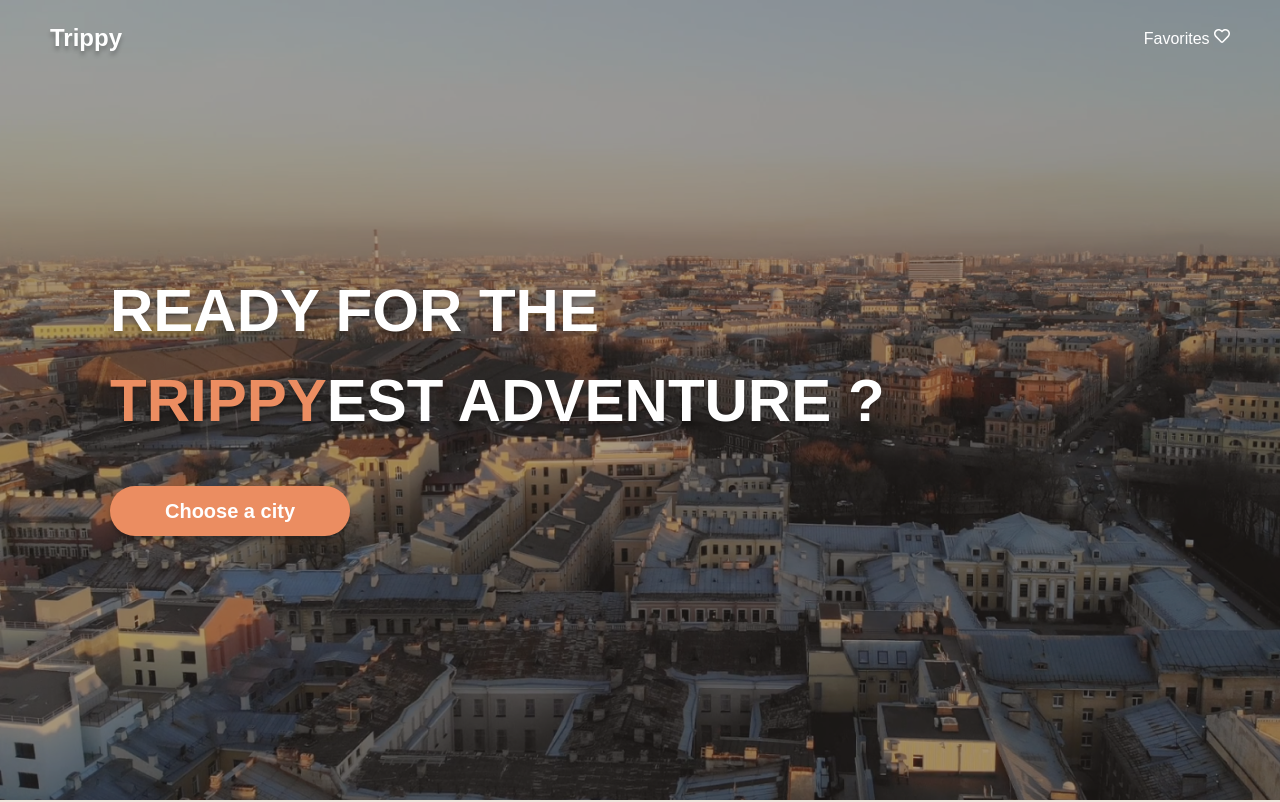
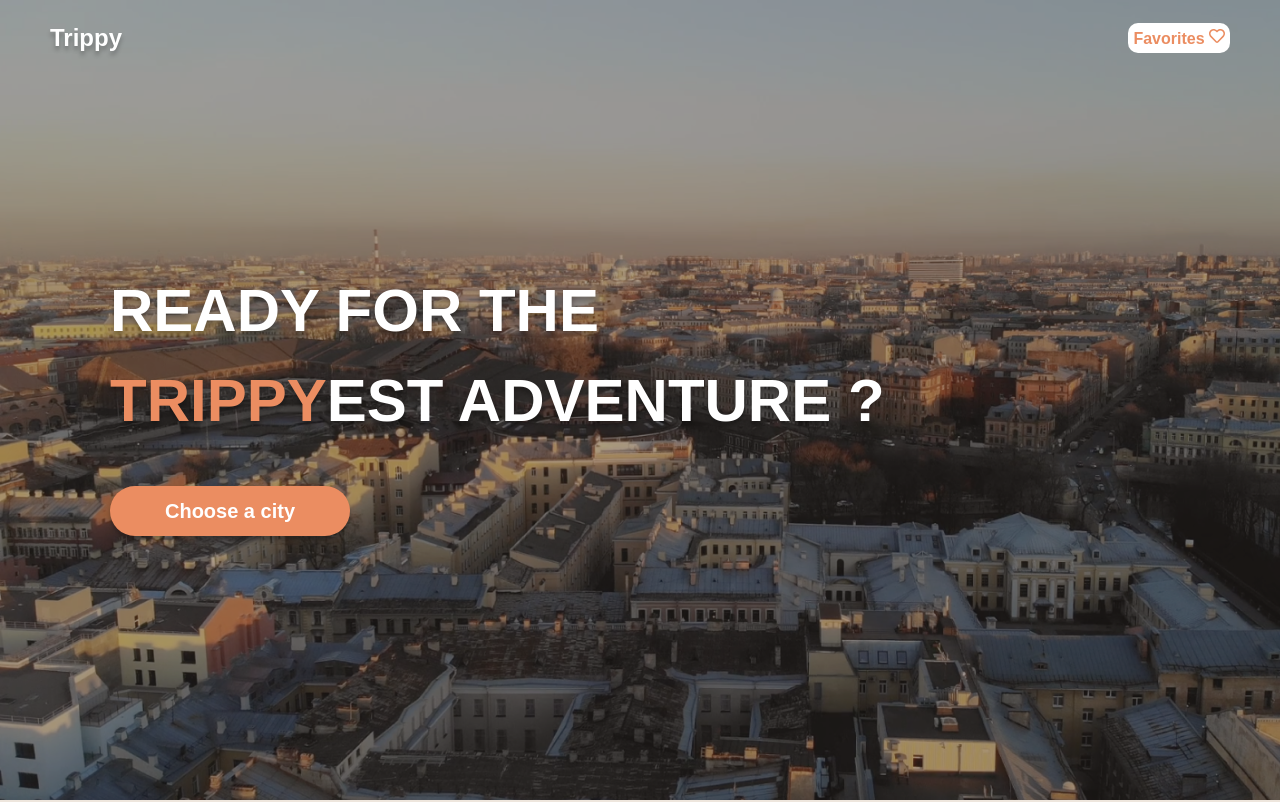
Before and after one commit to BK-sensei/Trippy, a React (Create React App) app: page / in a window 1280 px wide. Shown: the top 802 px of the page. Built offline with nearby package versions, Linux system fonts and the light colour scheme.

Commit message:
changement du style du bouton Favoris

```diff
--- a/src/components/Nav.js
+++ b/src/components/Nav.js
@@ -1,6 +1,7 @@
 import styled from 'styled-components'
 import {Link} from 'react-router-dom'
 import {FaRegHeart} from 'react-icons/fa'
+
 const Container = styled.nav`
   display : flex;
   justify-content: end;
@@ -25,11 +26,10 @@ const H2 = styled.h2`
   text-align: center;
   color: #FFFBFB;
   text-shadow: 0px 4px 4px rgba(0, 0, 0, 0.25);
-
   a{
     text-decoration:none;
     color: white;
-}
+  }
 `
 const Favoris = styled.div`
   display: flex;
@@ -37,12 +37,18 @@ const Favoris = styled.div`
   font-family: 'Poppins', sans-serif;
   font-style: normal;
   font-size: 16px;
-  color: #FFFBFB;
-a{
-    text-decoration:none;
-    color: white;
-}
-
+  background: white;
+  color: #EB8D61;
+  font-weight: bold;
+  padding: 5px;
+  border-radius: 10px;
+  p{
+    margin: 0;
+  }
+  a{
+      text-decoration:none;
+      color: #EB8D61;
+  }
 `
 
 const Nav = () => {
```
